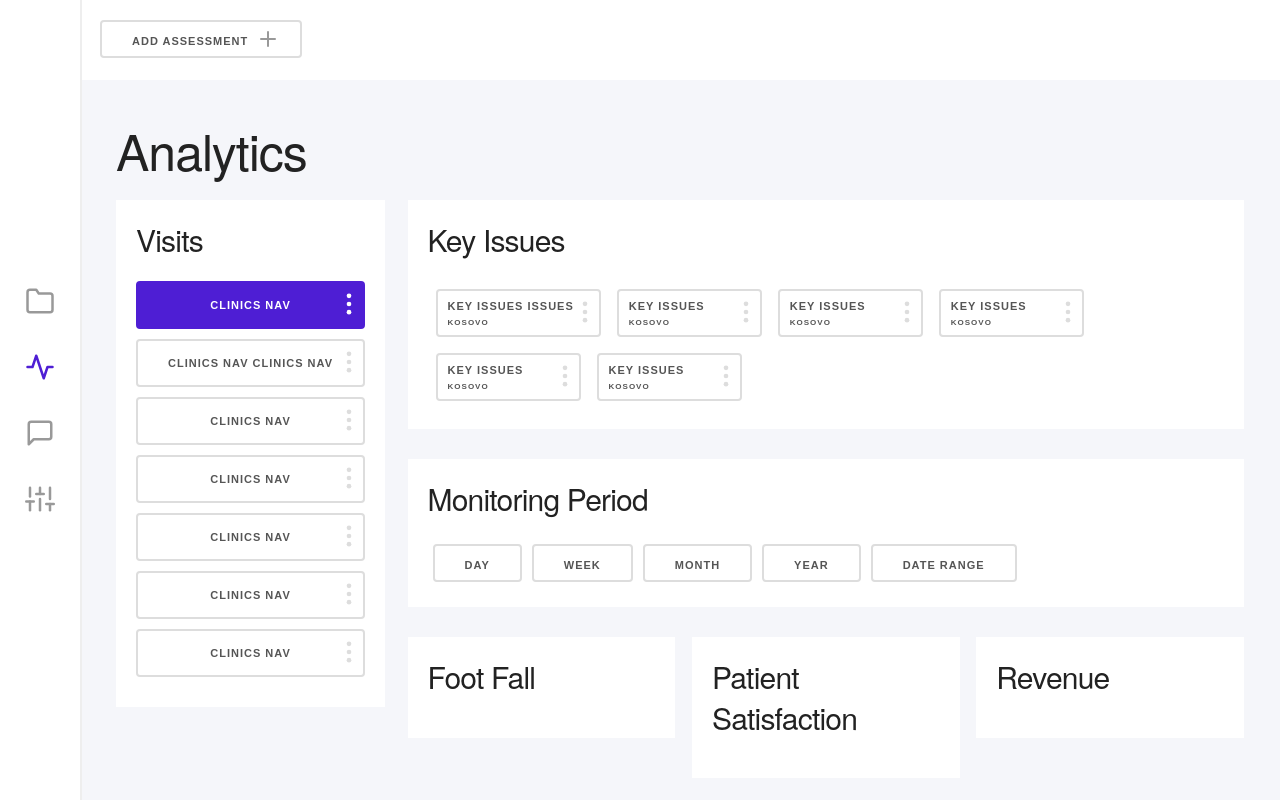
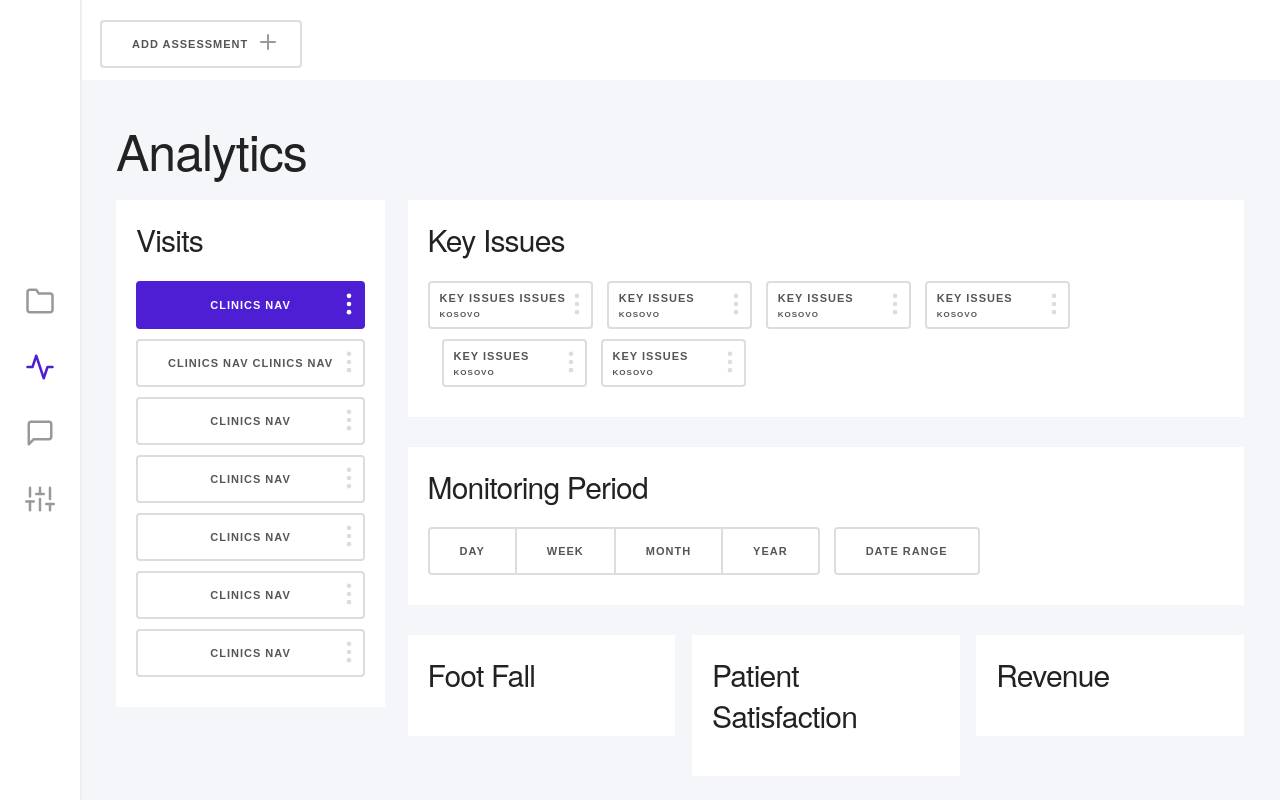
Before and after one commit to MwirabuaTimothy/clinics-analytics-client, a React (Create React App) app: page / in a window 1280 px wide. Shown: the top 800 px of the page. Built offline with nearby package versions, Linux system fonts and the light colour scheme.

Commit message:
styled buttons - monitoring period

```diff
--- a/src/components/ClinicsNav/ClinicsNav.tsx
+++ b/src/components/ClinicsNav/ClinicsNav.tsx
@@ -29,7 +29,6 @@ const Styled = styled.div`
     width: 100%;
     margin-bottom: 10px;
     position: relative;
-    height: 48px;
     > svg {
       margin-top: 7px;
       position: absolute;
--- a/src/components/Graphs/Graphs.tsx
+++ b/src/components/Graphs/Graphs.tsx
@@ -27,7 +27,7 @@ const Styled = styled.div`
     margin-left: 2%;
     float: left;
     box-sizing: border-box;
-    :first-child{
+    :first-child {
       margin-left: 0;
     }
   }
--- a/src/components/KeyIssues/KeyIssues.tsx
+++ b/src/components/KeyIssues/KeyIssues.tsx
@@ -8,7 +8,7 @@ const KeyIssues: React.FC = () => {
   return (
     <Styled>
       <h4>Key Issues</h4>
-      <Button>
+      <Button className="first">
         <b>Key Issues Issues</b>
         <small>Kosovo</small>
         <Dots className="icon dots" fill="#ddd" width="28" height="28"/>
@@ -50,12 +50,14 @@ const Styled = styled.div`
   padding: 20px;
   box-sizing: border-box;
   > button {
-    margin: 8px;
     position: relative;
     text-align: left;
     padding: 5px 25px 5px 10px;
     min-width: 145px;
-    height: 48px;
+    margin-left: 14px;
+    &.first {
+      margin-left: 0;
+    }
     > b {
       display: block;
       font-size: 11px;
--- a/src/components/MonitoringPeriod/MonitoringPeriod.tsx
+++ b/src/components/MonitoringPeriod/MonitoringPeriod.tsx
@@ -7,10 +7,12 @@ const MonitoringPeriod: React.FC = () => {
   return (
     <Styled>
       <h4>Monitoring Period</h4>
-      <Button>Day</Button>
-      <Button>Week</Button>
-      <Button>Month</Button>
-      <Button>Year</Button>
+      <div className="button-group">
+        <Button>Day</Button>
+        <Button>Week</Button>
+        <Button>Month</Button>
+        <Button>Year</Button>
+      </div>
       <Button>Date Range</Button>
     </Styled>
   );
@@ -24,7 +26,28 @@ const Styled = styled.div`
   padding: 20px;
   margin-top: 30px;
   box-sizing: border-box;
-  & > button {
-    margin: 5px;
+  .button-group {
+    display: inline-block;
+    > button {
+      margin-left: 0px;
+      :first-child {
+        border-top-right-radius: 0px;
+        border-bottom-right-radius: 0px;
+        border-right-width: 1px;
+      }
+      :not(:first-child) {
+        border-top-left-radius: 0px;
+        border-bottom-left-radius: 0px;
+        border-left-width: 1px;
+      }
+      :not(:last-child){
+        border-top-right-radius: 0px;
+        border-bottom-right-radius: 0px;
+        border-right-width: 1px;
+      }
+    }
+  }
+  > button {
+    margin-left: 14px;
   }
 `
--- a/src/css/styled.js
+++ b/src/css/styled.js
@@ -3,6 +3,7 @@ import styled from 'styled-components'
 export const Button = styled.button`
   border-width: 2px;
   border-color: #ddd;
+  height: 48px;
   :active,
   :hover {
     border-color: #4e1ed4;
```
